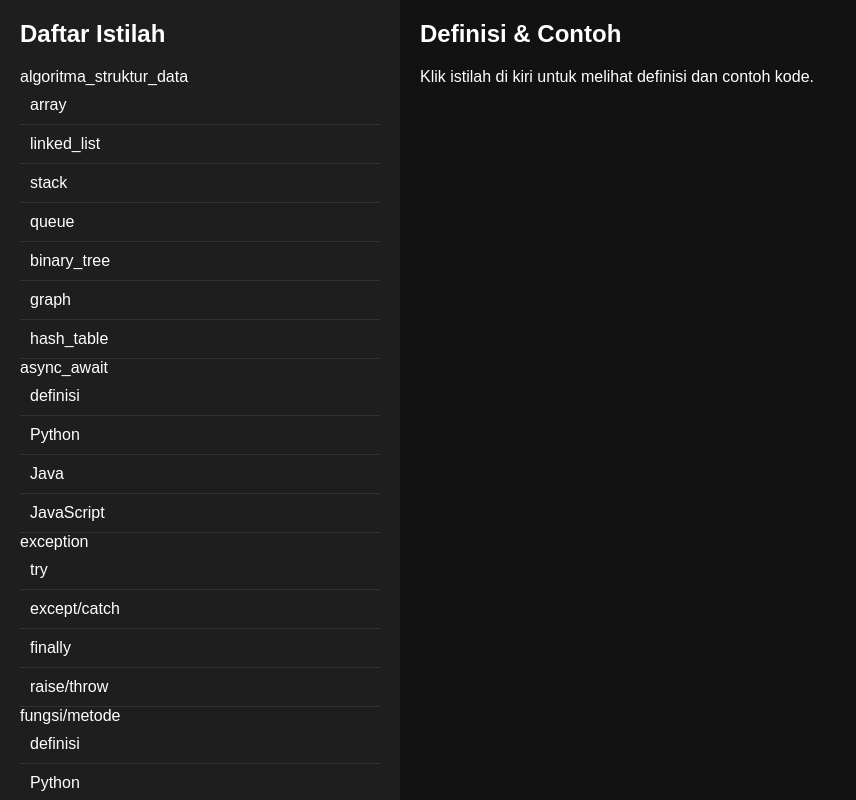
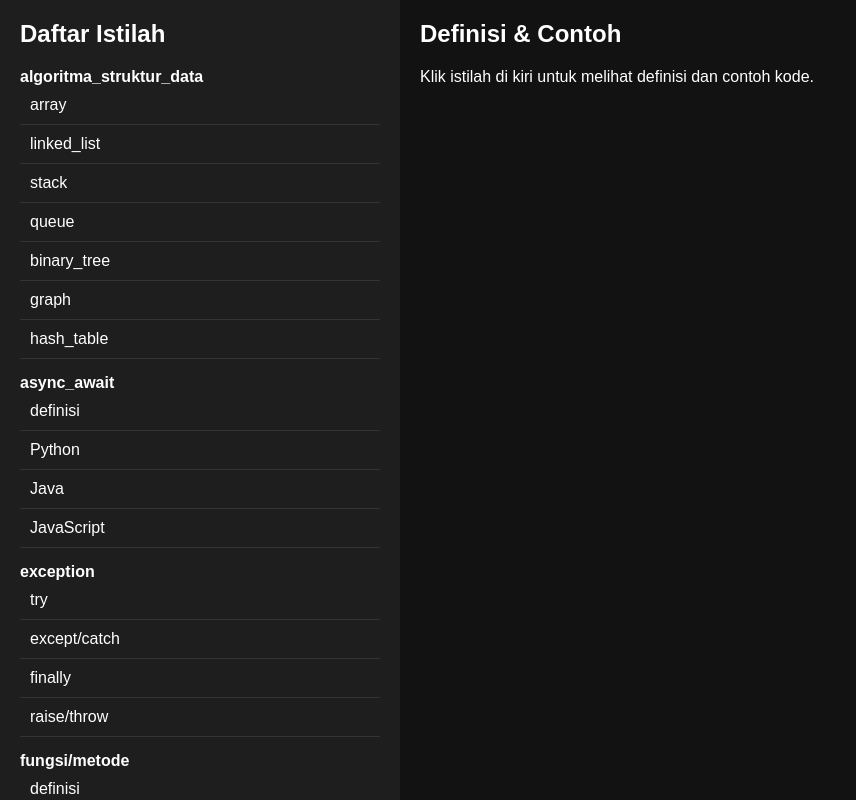
Before and after one commit to BudzVerse/easy-web-builder, a plain HTML site: page index.html in a window 1280 px wide. Shown: the whole page, without its empty margins (0-856 px from the left). Drawn offline with Linux system fonts and the light colour scheme.

Commit message:
Update index.html

```diff
--- a/index.html
+++ b/index.html
@@ -13,6 +13,7 @@ h2 { margin-top:0; }
 .item:hover { background:#333; }
 pre { background:#2e2e2e; padding:10px; border-radius:5px; overflow-x:auto; color:#00ff00; }
 p, h3, h4 { color:#fff; }
+.category { font-weight:bold; margin-top:15px; }
 </style>
 </head>
 <body>
```
